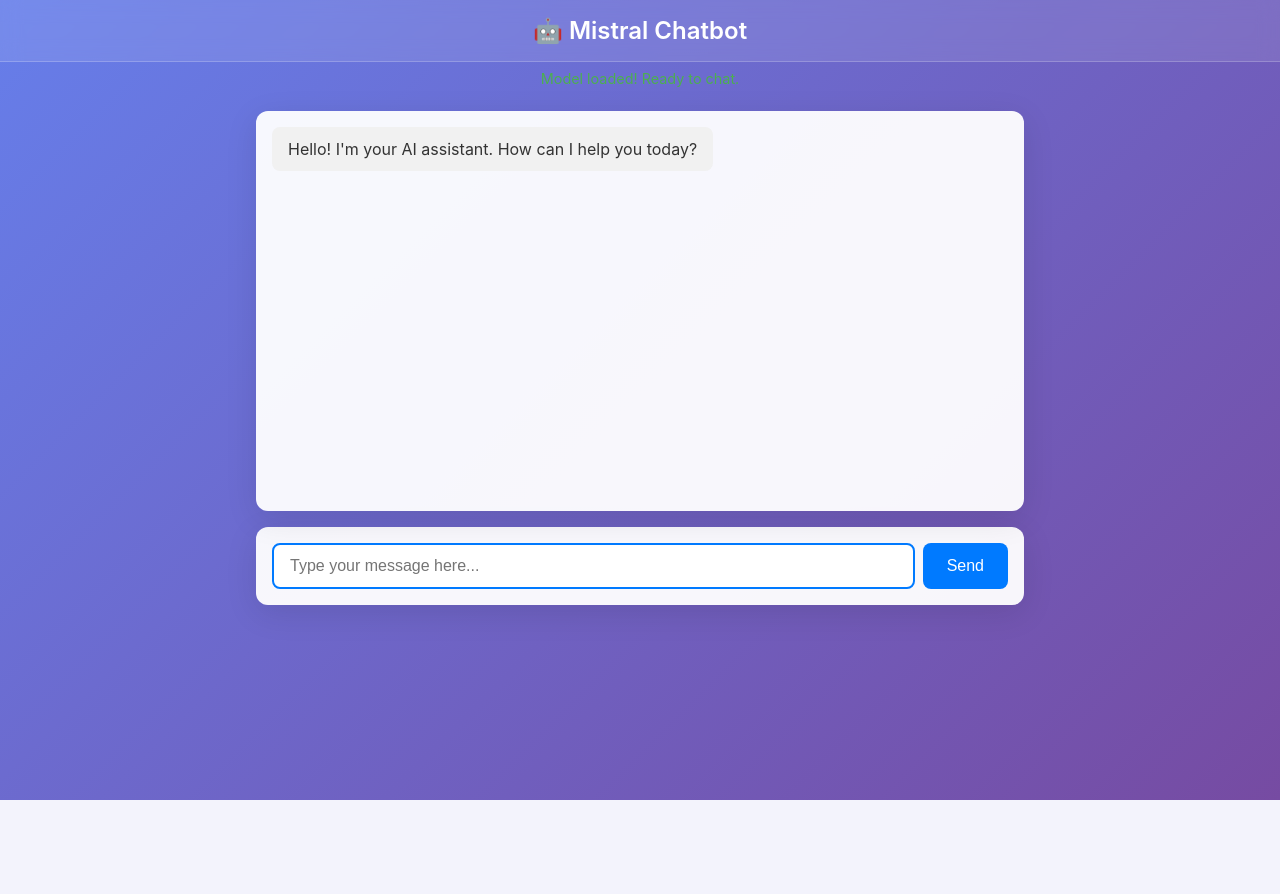
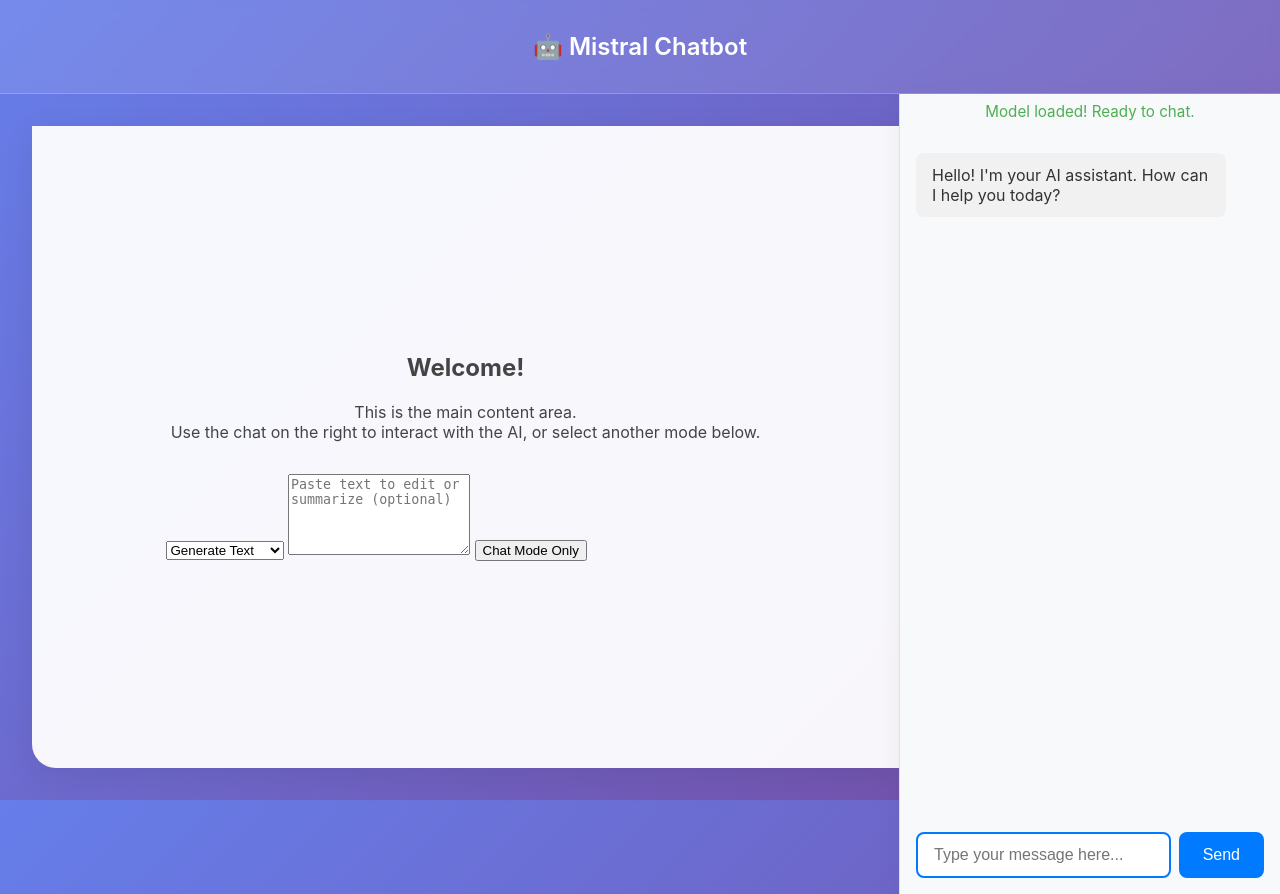
Before and after one commit to wg-oss/mistral_chatbot_cli, a Flask app: page / in a window 1280 px wide. Before the commit the page ends 800 px from the top, so only its background shows below. Run offline with Flask 3, Linux system fonts and the light colour scheme.

Commit message:
Tweaked model and visual.

```diff
--- a/app.py
+++ b/app.py
@@ -1,6 +1,6 @@
 from flask import Flask, render_template, request, jsonify
+import torch
 from transformers import AutoModelForCausalLM, AutoTokenizer
-import torch
 import threading
 import time
 
@@ -12,25 +12,28 @@
 model_loaded = False
 
 def load_model():
-    """Load the model in a separate thread"""
+    """Load the TinyLlama model in a separate thread with CPU-compatible settings"""
     global model, tokenizer, model_loaded
-
     print("Loading model...")
     model_id = "TinyLlama/TinyLlama-1.1B-Chat-v1.0"
-    tokenizer = AutoTokenizer.from_pretrained(model_id)
 
-    if tokenizer.pad_token is None:
-        tokenizer.pad_token = tokenizer.eos_token
+    try:
+        tokenizer = AutoTokenizer.from_pretrained(model_id)
+        if tokenizer.pad_token is None:
+            tokenizer.pad_token = tokenizer.eos_token
 
-    model = AutoModelForCausalLM.from_pretrained(
-        model_id,
-        torch_dtype=torch.float32,
-        device_map="cpu",
-        low_cpu_mem_usage=True
-    )
-    model.eval()
-    model_loaded = True
-    print("Model loaded successfully!")
+        model = AutoModelForCausalLM.from_pretrained(
+            model_id,
+            torch_dtype=torch.float32,
+            device_map="cpu",
+            low_cpu_mem_usage=True
+        )
+        model.eval()
+        model_loaded = True
+        print("Model loaded successfully!")
+    except Exception as e:
+        print(f"Error loading model: {str(e)}")
+        model_loaded = False
 
 @app.route('/')
 def index():
@@ -38,50 +41,62 @@
 
 @app.route('/chat', methods=['POST'])
 def chat():
+    """Handle text generation, editing, and summarization requests"""
     global model, tokenizer, model_loaded
 
     if not model_loaded:
-        return jsonify({'error': 'Model is still loading. Please wait...'})
+        return jsonify({'error': 'Model is still loading. Please wait...'}), 503
 
     data = request.get_json()
+    if not data:
+        return jsonify({'error': 'No JSON data received'}), 400
+
+    action = data.get('action', 'generate')
     user_message = data.get('message', '')
+    context = data.get('context', '')
 
     if not user_message:
-        return jsonify({'error': 'No message provided'})
+        return jsonify({'error': 'No message provided'}), 400
 
     try:
-        # Create prompt for TinyLlama
-        prompt = f"<|system|>You are a helpful assistant.</s><|user|>{user_message}</s><|assistant|>"
+        if action == 'edit' and context:
+            prompt = f"### Human: Edit the following text based on this instruction: {user_message}\n\nText: {context} ### Assistant:"
+        elif action == 'summarize' and context:
+            prompt = f"### Human: Summarize the following text: {context} ### Assistant:"
+        else:
+            prompt = f"### Human: {user_message} ### Assistant:"
 
-        # Tokenize
-        inputs = tokenizer(prompt, return_tensors="pt")
+        print(f"Processing prompt: {prompt}")  # Debug log
+        inputs = tokenizer(prompt, return_tensors="pt", padding=True, return_attention_mask=True).to("cpu")
 
-        # Generate response
         with torch.no_grad():
             outputs = model.generate(
-                inputs.input_ids,
-                max_new_tokens=128,
+                input_ids=inputs.input_ids,
+                attention_mask=inputs.attention_mask,
+                max_new_tokens=512,
                 temperature=0.7,
+                top_p=0.9,
                 do_sample=True,
                 pad_token_id=tokenizer.eos_token_id,
                 num_beams=1,
                 use_cache=True
             )
 
-        # Decode response
         response = tokenizer.decode(outputs[0][inputs.input_ids.shape[1]:], skip_special_tokens=True)
+        print(f"Generated response: {response}")  # Debug log
 
         return jsonify({'response': response})
 
     except Exception as e:
-        return jsonify({'error': f'Error generating response: {str(e)}'})
+        print(f"Error in chat endpoint: {str(e)}")  # Debug log
+        return jsonify({'error': f'Error generating response: {str(e)}'}), 500
 
 @app.route('/status')
 def status():
+    """Check model loading status"""
     return jsonify({'loaded': model_loaded})
 
 if __name__ == '__main__':
-    # Load model in background thread
     model_thread = threading.Thread(target=load_model)
     model_thread.start()
 
--- a/requirements.txt
+++ b/requirements.txt
@@ -2,3 +2,6 @@
 torch>=2.0.0
 flask>=2.3.0
 flask-cors>=4.0.0
+bitsandbytes>=0.41.0
+peft>=0.10.0
+datasets>=2.18.0
--- a/templates/index.html
+++ b/templates/index.html
@@ -3,22 +3,21 @@
 <head>
     <meta charset="UTF-8">
     <meta name="viewport" content="width=device-width, initial-scale=1.0">
-    <title>Mistral Chatbot</title>
+    <title>Mistral Chatbot (Cursor Style)</title>
     <style>
-        * {
+        html, body {
+            height: 100%;
             margin: 0;
             padding: 0;
-            box-sizing: border-box;
         }
-
         body {
+            min-height: 100vh;
+            height: 100%;
             font-family: -apple-system, BlinkMacSystemFont, 'Segoe UI', Roboto, sans-serif;
             background: linear-gradient(135deg, #667eea 0%, #764ba2 100%);
-            height: 100vh;
             display: flex;
             flex-direction: column;
         }
-
         .header {
             background: rgba(255, 255, 255, 0.1);
             backdrop-filter: blur(10px);
@@ -27,37 +26,55 @@
             color: white;
             border-bottom: 1px solid rgba(255, 255, 255, 0.2);
         }
-
         .header h1 {
             font-size: 1.5rem;
             font-weight: 600;
         }
-
-        .chat-container {
+        .main-layout {
             flex: 1;
             display: flex;
+            flex-direction: row;
+            height: 100%;
+            min-height: 0;
+        }
+        .center-content {
+            flex: 1 1 0;
+            display: flex;
             flex-direction: column;
-            max-width: 800px;
-            margin: 0 auto;
+            align-items: center;
+            justify-content: center;
+            background: rgba(255,255,255,0.95);
+            border-radius: 0 0 0 24px;
+            margin: 2rem 0 2rem 2rem;
+            box-shadow: 0 8px 32px rgba(0,0,0,0.08);
+            min-width: 0;
+        }
+        .center-panel-inner {
             width: 100%;
-            padding: 1rem;
+            max-width: 600px;
+            padding: 2rem;
         }
-
+        .right-panel {
+            width: 380px;
+            min-width: 320px;
+            max-width: 420px;
+            background: #f8f9fb;
+            border-left: 1.5px solid #e1e1e1;
+            display: flex;
+            flex-direction: column;
+            height: 100vh;
+            box-shadow: -4px 0 24px rgba(0,0,0,0.04);
+        }
         .chat-messages {
             flex: 1;
             overflow-y: auto;
-            padding: 1rem;
-            background: rgba(255, 255, 255, 0.95);
-            border-radius: 12px;
-            margin-bottom: 1rem;
-            box-shadow: 0 8px 32px rgba(0, 0, 0, 0.1);
-            height: 400px;
-            max-height: 400px;
-            position: relative;
+            padding: 1.5rem 1rem 1rem 1rem;
+            background: none;
+            border-radius: 0;
+            margin-bottom: 0.5rem;
             display: flex;
             flex-direction: column;
         }
-
         .message {
             margin-bottom: 1rem;
             padding: 0.75rem 1rem;
@@ -65,29 +82,25 @@
             max-width: 80%;
             word-wrap: break-word;
         }
-
         .user-message {
             background: #007AFF;
             color: white;
             margin-left: auto;
             text-align: right;
         }
-
         .bot-message {
             background: #f1f1f1;
             color: #333;
             margin-right: auto;
         }
-
         .input-container {
             display: flex;
             gap: 0.5rem;
-            background: rgba(255, 255, 255, 0.95);
+            background: none;
             padding: 1rem;
-            border-radius: 12px;
-            box-shadow: 0 8px 32px rgba(0, 0, 0, 0.1);
+            border-radius: 0 0 12px 12px;
+            box-shadow: none;
         }
-
         .chat-input {
             flex: 1;
             padding: 0.75rem 1rem;
@@ -97,11 +110,9 @@
             outline: none;
             transition: border-color 0.3s;
         }
-
         .chat-input:focus {
             border-color: #007AFF;
         }
-
         .send-button {
             padding: 0.75rem 1.5rem;
             background: #007AFF;
@@ -113,30 +124,19 @@
             transition: background-color 0.3s;
             white-space: nowrap;
         }
-
         .send-button:hover {
             background: #0056CC;
         }
-
         .send-button:disabled {
             background: #ccc;
             cursor: not-allowed;
         }
-
-        .loading {
-            display: none;
-            text-align: center;
-            padding: 1rem;
-            color: #666;
-        }
-
         .status {
             text-align: center;
             padding: 0.5rem;
-            color: white;
-            font-size: 0.9rem;
+            color: #666;
+            font-size: 0.95rem;
         }
-
         .typing-indicator {
             display: none;
             margin-bottom: 1rem;
@@ -176,18 +176,22 @@
             0%, 80%, 100% { transform: scale(0.7); opacity: 0.7; }
             40% { transform: scale(1.2); opacity: 1; }
         }
-
-        @media (max-width: 768px) {
-            .chat-container {
-                padding: 0.5rem;
+        @media (max-width: 1100px) {
+            .main-layout {
+                flex-direction: column;
             }
-
-            .message {
-                max-width: 90%;
+            .right-panel {
+                width: 100%;
+                min-width: 0;
+                max-width: none;
+                height: 400px;
+                border-left: none;
+                border-top: 1.5px solid #e1e1e1;
+                box-shadow: 0 -4px 24px rgba(0,0,0,0.04);
             }
-            .chat-messages {
-                height: 250px;
-                max-height: 250px;
+            .center-content {
+                margin: 0;
+                border-radius: 0;
             }
         }
     </style>
@@ -196,20 +200,34 @@
     <div class="header">
         <h1>🤖 Mistral Chatbot</h1>
     </div>
-
-    <div class="status" id="status">
-        Loading model...
+    <div class="main-layout">
+        <div class="center-content">
+            <div class="center-panel-inner" id="centerPanel">
+                <!-- Dynamic content goes here -->
+                <div id="modeContent">
+                    <div id="welcome" style="display: block; text-align: center; color: #444;">
+                        <h2>Welcome!</h2>
+                        <p>This is the main content area.<br>Use the chat on the right to interact with the AI, or select another mode below.</p>
                     </div>
-
-    <div class="chat-container">
+                    <form id="center-form" style="margin-top:2rem;">
+                        <select id="action" name="action">
+                            <option value="generate">Generate Text</option>
+                            <option value="edit">Edit Text</option>
+                            <option value="summarize">Summarize Text</option>
+                        </select>
+                        <textarea id="context" placeholder="Paste text to edit or summarize (optional)" rows="5"></textarea>
+                        <button type="button" onclick="switchToChatMode()">Chat Mode Only</button>
+                    </form>
+                </div>
+            </div>
+        </div>
+        <div class="right-panel">
+            <div class="status" id="status">Loading model...</div>
             <div class="chat-messages" id="chatMessages">
                 <div class="message bot-message">
                     Hello! I'm your AI assistant. How can I help you today?
                 </div>
             </div>
-
-        <!-- Typing indicator is now dynamically inserted by JS -->
-
             <div class="input-container">
                 <input
                     type="text"
@@ -223,20 +241,19 @@
                 </button>
             </div>
         </div>
-
+    </div>
     <script>
         const chatMessages = document.getElementById('chatMessages');
         const chatInput = document.getElementById('chatInput');
         const sendButton = document.getElementById('sendButton');
         const status = document.getElementById('status');
-        const typingIndicator = document.getElementById('typingIndicator');
+        let chatModeOnly = false;
 
         // Check model status
         async function checkStatus() {
             try {
                 const response = await fetch('/status');
                 const data = await response.json();
-
                 if (data.loaded) {
                     status.textContent = 'Model loaded! Ready to chat.';
                     status.style.color = '#4CAF50';
@@ -254,7 +271,7 @@
 
         // Add message to chat
         function addMessage(message, isUser = false) {
-            removeTypingIndicator(); // Always remove before adding a new message
+            removeTypingIndicator();
             const messageDiv = document.createElement('div');
             messageDiv.className = `message ${isUser ? 'user-message' : 'bot-message'}`;
             messageDiv.textContent = message;
@@ -287,15 +304,10 @@
         async function sendMessage() {
             const message = chatInput.value.trim();
             if (!message) return;
-
-            // Add user message
             addMessage(message, true);
             chatInput.value = '';
-
-            // Show typing indicator under last message
             showTypingIndicator();
             chatMessages.scrollTop = chatMessages.scrollHeight;
-
             try {
                 const response = await fetch('/chat', {
                     method: 'POST',
@@ -304,12 +316,8 @@
                     },
                     body: JSON.stringify({ message: message })
                 });
-
                 const data = await response.json();
-
-                // Hide typing indicator
                 removeTypingIndicator();
-
                 if (data.error) {
                     addMessage(`Error: ${data.error}`);
                 } else {
@@ -321,7 +329,6 @@
             }
         }
 
-        // Event listeners
         sendButton.addEventListener('click', sendMessage);
         chatInput.addEventListener('keypress', (e) => {
             if (e.key === 'Enter') {
@@ -329,6 +336,12 @@
             }
         });
 
+        // Center panel mode switching
+        function switchToChatMode() {
+            chatModeOnly = true;
+            document.getElementById('centerPanel').innerHTML = `<div style='text-align:center; color:#444; margin-top:4rem;'><h2>Chat Mode</h2><p>Use the chat panel on the right to interact with the AI.</p></div>`;
+        }
+
         // Start checking status
         checkStatus();
     </script>
```
Also changed, not shown: fine_tune.py (added, +60 -0 lines), README.md. Lines whose indentation alone changed are shown as unchanged.
